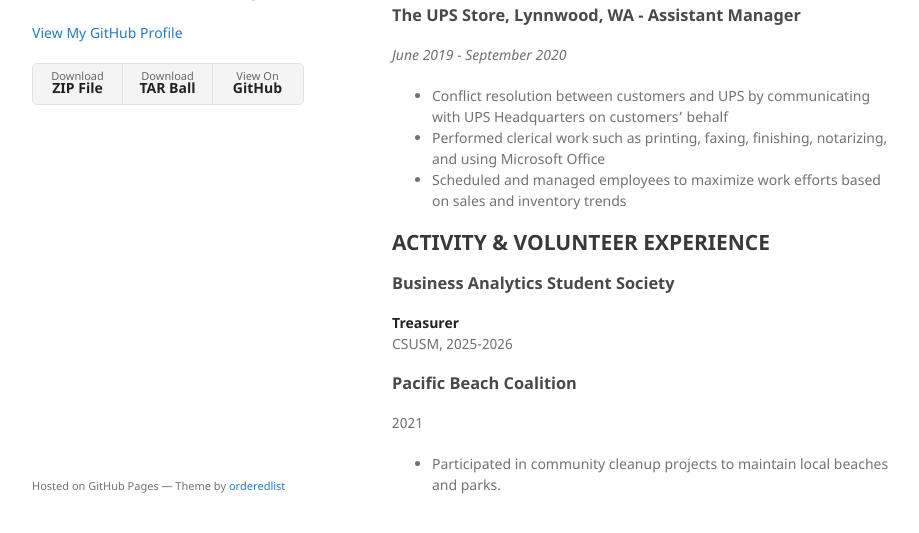
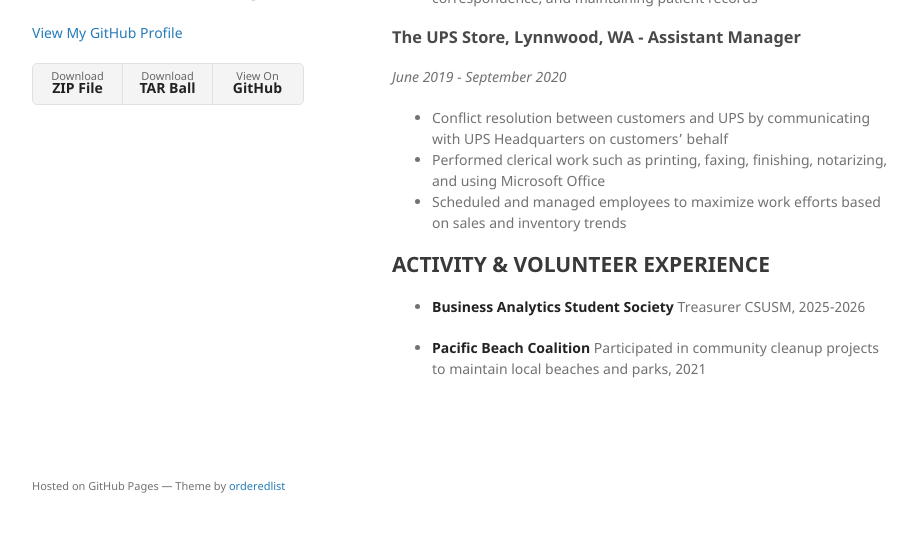
Before and after one commit to Zwinkster/zwinkster.github.io, a Jekyll site: the page built from index.md, in a window 1280 px wide and 900 px high, scrolled down 815 px, cut to the strip 335-868 px from the top of the window. Shown: the whole strip, without its empty margins (178-1097 px from the left). Built offline with Jekyll 4.4.1, drawn with Linux system fonts in a browser that asks for light colours; our own code applies the rules of GitHub Pages for plain Markdown files; some of the changed text lies outside the part shown.

```diff
--- a/index.md
+++ b/index.md
@@ -23,39 +22,28 @@ Concentration in Business Analytics
 ## EXPERIENCE
 
 ### The Wishing Stone, Edmonds, WA - Sales Associate
-
 *March 2021 - Present*
-
 - Use point of sale to cashier goods using memory of products
 - Manage money and complete counts at the end of the day
 - Assist customers with showcasing jewelry and answering questions about products
 - Create inventory barcodes for merchandise using the program Bartender
 
 ### North Seattle Pediatrics, Seattle, WA - Front Office Specialist
-
 *October 2022 - June 2023*
-
 - Worked with patients on scheduling, insurance, and check in/out using PCC as our electronic medical records program
 - Answered multi-line phones at high volumes while using problem-solving skills with patients
 - Handled administrative tasks, including filing, data entry, correspondence, and maintaining patient records
 
 ### The UPS Store, Lynnwood, WA - Assistant Manager
-
 *June 2019 - September 2020*
-
 - Conflict resolution between customers and UPS by communicating with UPS Headquarters on customers' behalf
 - Performed clerical work such as printing, faxing, finishing, notarizing, and using Microsoft Office
 - Scheduled and managed employees to maximize work efforts based on sales and inventory trends
 
 ## ACTIVITY & VOLUNTEER EXPERIENCE
 
-### Business Analytics Student Society
+- **Business Analytics Student Society**
+  Treasurer CSUSM, 2025-2026
 
-**Treasurer**
-CSUSM, 2025-2026
-
-### Pacific Beach Coalition
-
-2021
-
-- Participated in community cleanup projects to maintain local beaches and parks.
+- **Pacific Beach Coalition**
+  Participated in community cleanup projects to maintain local beaches and parks, 2021
```
Also changed, not shown: other parts of index.md (+2 -3 lines).
